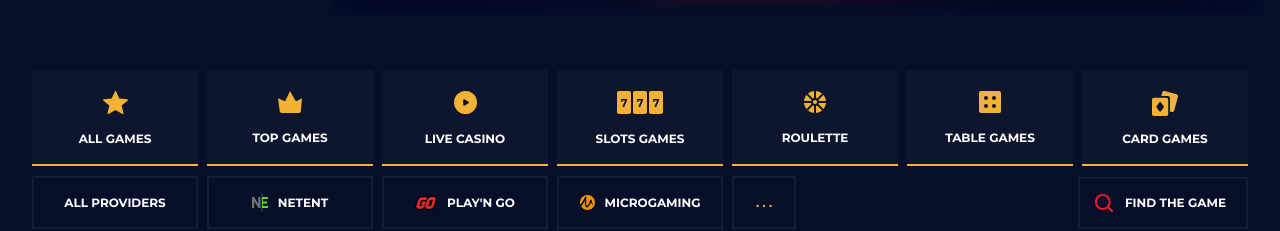
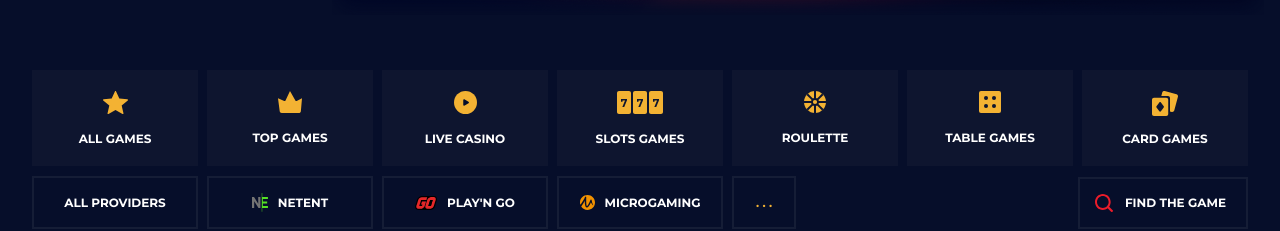
Before and after one commit to SunR1sen/WakeApp-test, a React (Create React App) app: page / in a window 1280 px wide. Shown: the part 625-856 px from the top of the page. Built offline with nearby package versions, Linux system fonts and the light colour scheme; no server answers.

Commit message:
Added active class to CategoriesItem

```diff
--- a/src/components/Categories/CategoriesItem/index.jsx
+++ b/src/components/Categories/CategoriesItem/index.jsx
@@ -1,14 +1,15 @@
 import React from 'react';
 import s from './CategoriesItem.module.scss';
 import cl from 'classnames';
+import {withRouter} from 'react-router-dom';
 
 const CategoriesItem = (props) => {
     return (
-        <button className={cl(s.category, s.active)}>
+        <button className={cl(s.category, props.location.pathname === props.activePath && s.active)}>
             <img src={props.icon} className={s.icon}/>
             <p className={s.title}>{props.title}</p>
         </button>
     )
 }
 
-export default CategoriesItem
+export default withRouter(CategoriesItem);
--- a/src/components/Categories/index.jsx
+++ b/src/components/Categories/index.jsx
@@ -11,29 +11,32 @@ import cardGamesIcon from '../../assets/images/icons/categories/card_games.svg';
 import {Link} from "react-router-dom";
 
 const Categories = () => {
+    // Я извиняюсь, что здесь такой костыль, к сожалению догадаться я смог только до такого решения,
+    // не у кого спросить совета, буду рад, если подскажите Best Practices)
+
     if(window.innerWidth > 800) {
         return (
             <div className={s.wrapper}>
                 <Link className={s.link} to='/allgames'>
-                    <CategoriesItem icon={allGamesIcon} title='All games'/>
+                    <CategoriesItem activePath='/allgames' icon={allGamesIcon} title='All games'/>
                 </Link>
                 <Link className={s.link} to='/topgames'>
-                    <CategoriesItem icon={topGamesIcon} title='Top games'/>
+                    <CategoriesItem activePath='/topgames' icon={topGamesIcon} title='Top games'/>
                 </Link>
                 <Link className={s.link} to='/livecasino'>
-                    <CategoriesItem icon={liveCasinoIcon} title='Live casino'/>
+                    <CategoriesItem activePath='/livecasino' icon={liveCasinoIcon} title='Live casino'/>
                 </Link>
                 <Link className={s.link} to='/slots'>
-                    <CategoriesItem icon={slotsGamesIcon} title='Slots games'/>
+                    <CategoriesItem activePath='/slots' icon={slotsGamesIcon} title='Slots games'/>
                 </Link>
                 <Link className={s.link} to='/roulette'>
-                    <CategoriesItem icon={rouletteIcon} title='Roulette'/>
+                    <CategoriesItem activePath='/roulette' icon={rouletteIcon} title='Roulette'/>
                 </Link>
                 <Link className={s.link} to='/tablegames'>
-                    <CategoriesItem icon={tableGamesIcon} title='Table games'/>
+                    <CategoriesItem activePath='/tablegames' icon={tableGamesIcon} title='Table games'/>
                 </Link>
                 <Link className={s.link} to='/cardgames'>
-                    <CategoriesItem icon={cardGamesIcon} title='Card games'/>
+                    <CategoriesItem activePath='/cardgames' icon={cardGamesIcon} title='Card games'/>
                 </Link>
             </div>
         )
--- a/src/components/Intro/BackgroundImage/index.jsx
+++ b/src/components/Intro/BackgroundImage/index.jsx
@@ -5,7 +5,6 @@ import mobileBg from '../../../assets/images/bgClown-mobile.png';
 
 const BackgroundImage = () => {
     return (
-        // <img src={desktopBg} className={s.background}/>
         <picture>
             <source srcSet={mobileBg} media="(max-width: 800px)" className={s.background}/>
             <img src={desktopBg} className={s.background}/>
```
